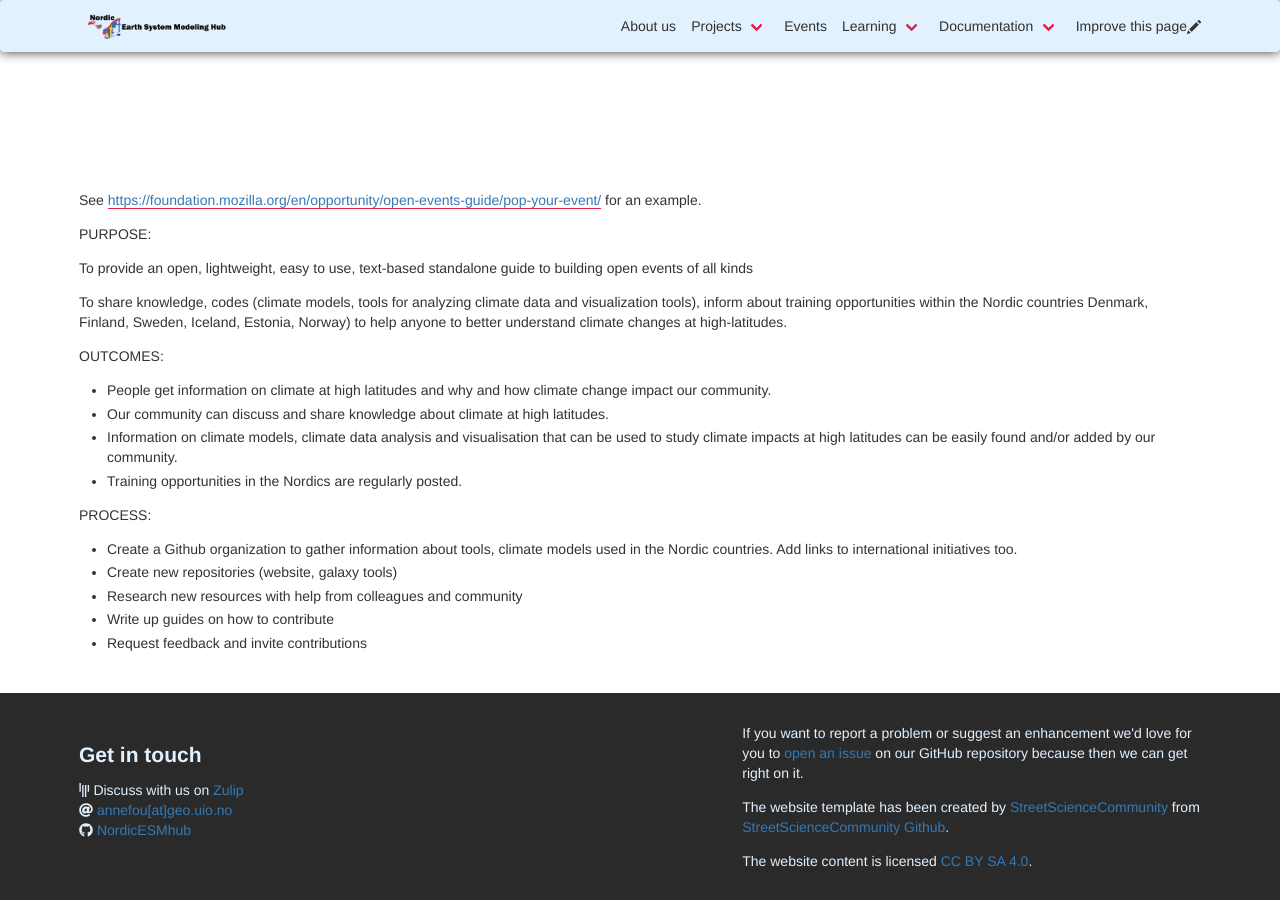
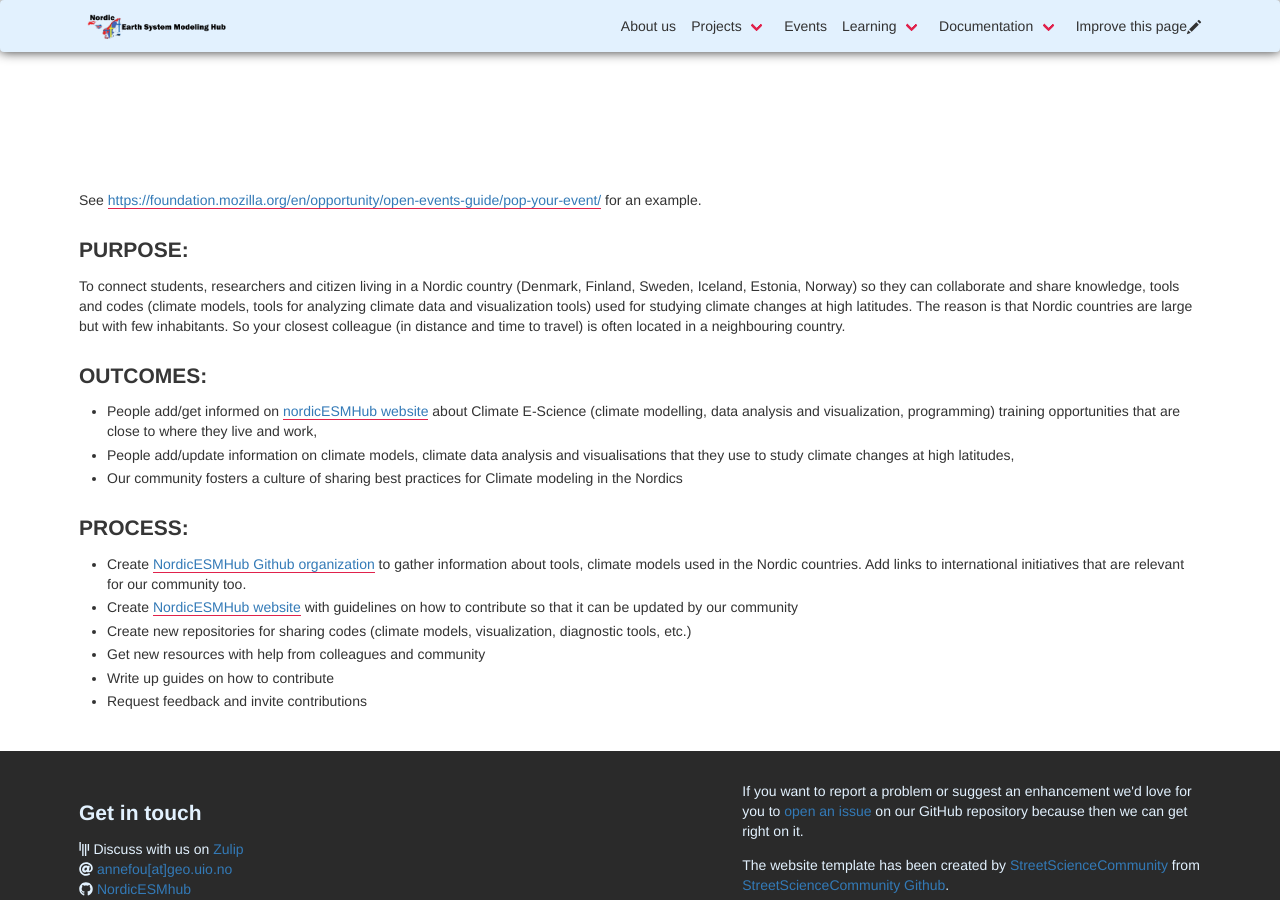
Before and after one commit to NordicESMhub/nordicesmhub.github.io, a Jekyll site: the page built from POP.md, in a window 1280 px wide and 900 px high, scrolled down 200 px. Built offline with Jekyll 4.4.1, drawn with Linux system fonts in a browser that asks for light colours; nearby versions of some CDN libraries; our own code applies the rules of GitHub Pages for plain Markdown files.

```diff
--- a/POP.md
+++ b/POP.md
@@ -1,24 +1,22 @@
 
 See [https://foundation.mozilla.org/en/opportunity/open-events-guide/pop-your-event/](https://foundation.mozilla.org/en/opportunity/open-events-guide/pop-your-event/) for an example.
 
-PURPOSE:
+### PURPOSE:
 
-To provide an open, lightweight, easy to use, text-based standalone guide to building open events of all kinds
-
-To share knowledge, codes (climate models, tools for analyzing climate data and visualization tools), inform about training opportunities within the Nordic countries Denmark, Finland, Sweden, Iceland, Estonia, Norway) to help anyone to better understand climate changes at high-latitudes.
+To connect students, researchers and citizen living in a Nordic country (Denmark, Finland, Sweden, Iceland, Estonia, Norway) so they can collaborate and share knowledge, tools and codes (climate models, tools for analyzing climate data and visualization tools) used for studying climate changes at high latitudes. The reason is that Nordic countries are large but with few inhabitants. So your closest colleague (in distance and time to travel) is often located in a neighbouring country.
 
 
-OUTCOMES:
+### OUTCOMES:
 
-- People get information on climate at high latitudes and why and how climate change impact our community.
-- Our community can discuss and share knowledge about climate at high latitudes.
-- Information on climate models, climate data analysis and visualisation that can be used to study climate impacts at high latitudes can be easily found and/or added by our community.
-- Training opportunities in the Nordics are regularly posted.
+- People add/get informed on [nordicESMHub website](https://nordicesmhub.github.io/) about Climate E-Science (climate modelling, data analysis and visualization, programming) training opportunities that are close to where they live and work,
+- People add/update information on climate models, climate data analysis and visualisations that they use to study climate changes at high latitudes,
+- Our community fosters a culture of sharing best practices for Climate modeling in the Nordics
 
-PROCESS:
+### PROCESS:
 
-- Create a Github organization to gather information about tools, climate models used in the Nordic countries. Add links to international initiatives too.
-- Create new repositories (website, galaxy tools)
-- Research new resources with help from colleagues and community
+- Create [NordicESMHub Github organization](https://github.com/NordicESMhub) to gather information about tools, climate models used in the Nordic countries. Add links to international initiatives that are relevant for our community too.
+- Create [NordicESMHub website](https://nordicesmhub.github.io/) with guidelines on how to contribute so that it can be updated by our community
+- Create new repositories for sharing codes (climate models, visualization, diagnostic tools, etc.)
+- Get new resources with help from colleagues and community
 - Write up guides on how to contribute
 - Request feedback and invite contributions
```
